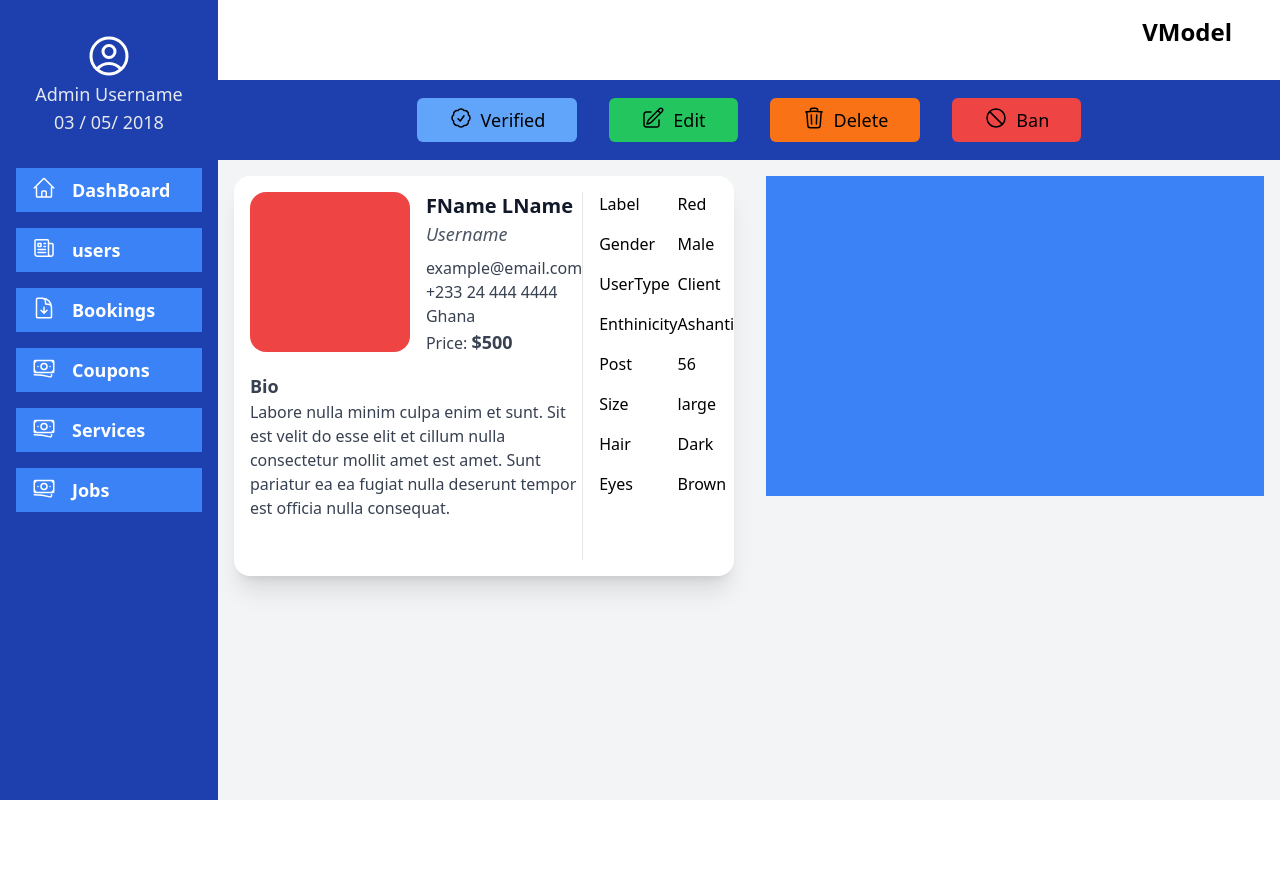
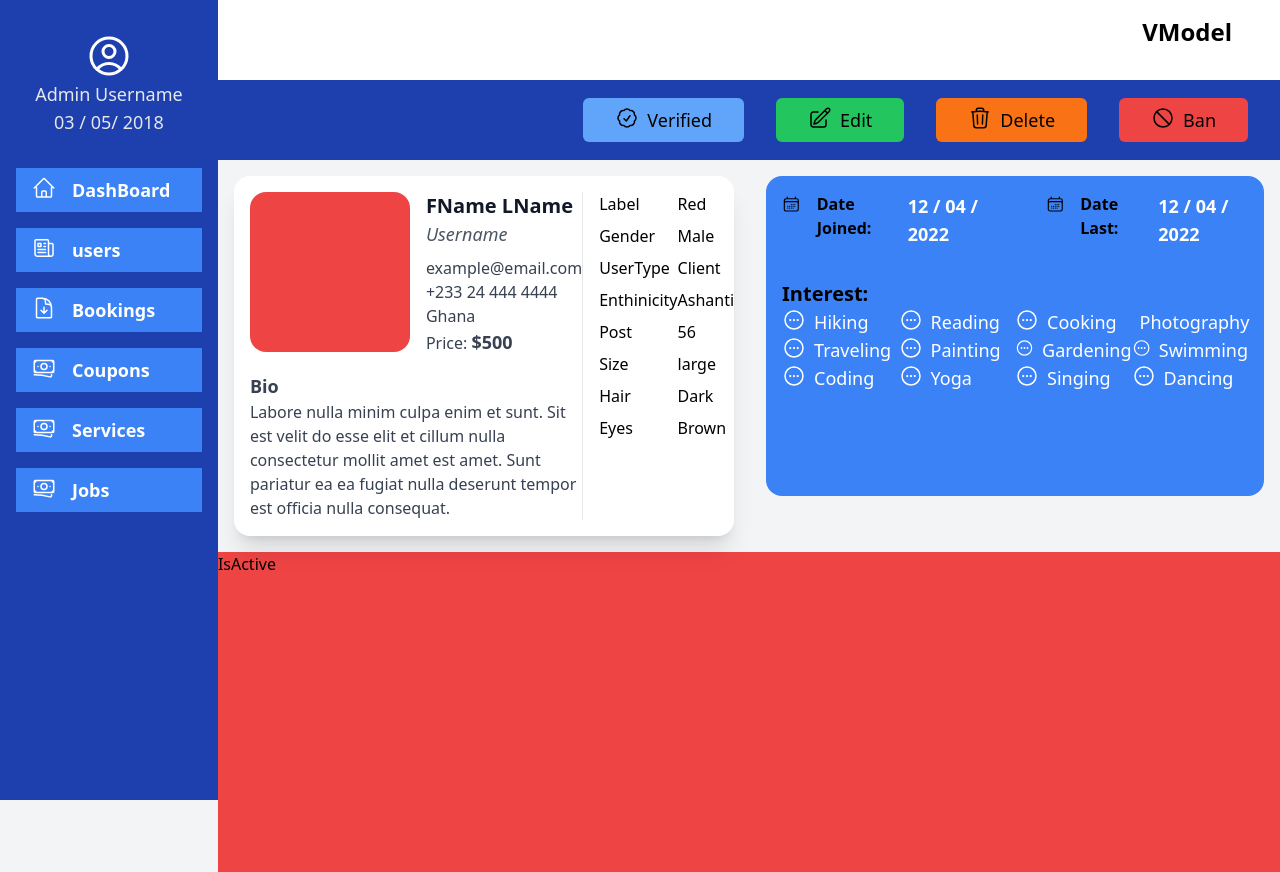
Before and after one commit to shinorspellz/Vmodel_Dashboard, a React (Create React App) app: page /users/userdetail in a window 1280 px wide. Before the commit the page ends 800 px from the top, so only its background shows below. Built offline with nearby package versions, Linux system fonts and the light colour scheme.

Commit message:
done with user details interest section

```diff
--- a/src/pages/UserDetails.jsx
+++ b/src/pages/UserDetails.jsx
@@ -2,10 +2,24 @@ import React from "react";
 import NavBar from "../components/NavBar";
 
 function UserDetails() {
+  const interests = [
+    "Hiking",
+    "Reading",
+    "Cooking",
+    "Photography",
+    "Traveling",
+    "Painting",
+    "Gardening",
+    "Swimming",
+    "Coding",
+    "Yoga",
+    "Singing",
+    "Dancing",
+  ];
   return (
     <div>
       <NavBar />
-      <div className="w-full h-[10vh] bg-blue-800 gap-8  flex justify-center items-center">
+      <div className="w-full pr-8 h-[10vh] bg-blue-800 gap-8  flex justify-end items-center">
         <button className="py-2 px-8 bg-blue-400 rounded-md font-medium text-lg flex gap-2">
           <svg
             xmlns="http://www.w3.org/2000/svg"
@@ -72,7 +86,7 @@ function UserDetails() {
         </button>
       </div>
       <div className="flex mt-4">
-        <div className="bg-white rounded-2xl h-[50vh] flex justify-between w-3/4 shadow-xl  mx-4">
+        <div className="bg-white rounded-2xl h-[45vh] flex justify-between w-3/4 shadow-xl  mx-4">
           <div className=" w-full gap-4 m-4 text-gray-700 border-r-[1px] border-gray-200">
             <div className="flex gap-4 mb-4">
               <div className="w-40 h-40 bg-red-500 rounded-2xl "></div>
@@ -103,29 +117,93 @@ function UserDetails() {
           </div>
           <div className="w-4/6 flex h-[40vh] mt-4">
             <div className="w-full">
-              <h3 className="mb-4 text-base">Label</h3>
-              <h3 className="mb-4 text-base">Gender</h3>
-              <h3 className="mb-4 text-base">UserType</h3>
-              <h3 className="mb-4 text-base">Enthinicity</h3>
-              <h3 className="mb-4 text-base">Post</h3>
-              <h3 className="mb-4 text-base">Size</h3>
-              <h3 className="mb-4 text-base">Hair</h3>
-              <h3 className="mb-4 text-base">Eyes</h3>
+              <h3 className="mb-2 text-base">Label</h3>
+              <h3 className="mb-2 text-base">Gender</h3>
+              <h3 className="mb-2 text-base">UserType</h3>
+              <h3 className="mb-2 text-base">Enthinicity</h3>
+              <h3 className="mb-2 text-base">Post</h3>
+              <h3 className="mb-2 text-base">Size</h3>
+              <h3 className="mb-2 text-base">Hair</h3>
+              <h3 className="mb-2 text-base">Eyes</h3>
             </div>
             <div className="w-full ext-gray-700 font-medium">
               {" "}
-              <h3 className="mb-4 text-base">Red</h3>
-              <h3 className="mb-4 text-base">Male</h3>
-              <h3 className="mb-4 text-base">Client</h3>
-              <h3 className="mb-4 text-base">Ashanti</h3>
-              <h3 className="mb-4 text-base">56</h3>
-              <h3 className="mb-4 text-base">large</h3>
-              <h3 className="mb-4 text-base">Dark</h3>
-              <h3 className="mb-4 text-base">Brown</h3>
+              <h3 className="mb-2 text-base">Red</h3>
+              <h3 className="mb-2 text-base">Male</h3>
+              <h3 className="mb-2 text-base">Client</h3>
+              <h3 className="mb-2 text-base">Ashanti</h3>
+              <h3 className="mb-2 text-base">56</h3>
+              <h3 className="mb-2 text-base">large</h3>
+              <h3 className="mb-2 text-base">Dark</h3>
+              <h3 className="mb-2 text-base">Brown</h3>
             </div>
           </div>
         </div>
-        <div className="w-3/4 h-[40vh] bg-blue-500 mx-4"></div>
+        <div className="w-3/4 h-[40vh] bg-blue-500 mx-4 rounded-2xl">
+          <div className="flex gap-4">
+            <h3 className="m-4 font-semibold flex gap-4">
+              <svg
+                xmlns="http://www.w3.org/2000/svg"
+                fill="none"
+                viewBox="0 0 24 24"
+                strokeWidth={1.5}
+                stroke="currentColor"
+                className="w-6 h-6">
+                <path
+                  strokeLinecap="round"
+                  strokeLinejoin="round"
+                  d="M6.75 3v2.25M17.25 3v2.25M3 18.75V7.5a2.25 2.25 0 012.25-2.25h13.5A2.25 2.25 0 0121 7.5v11.25m-18 0A2.25 2.25 0 005.25 21h13.5A2.25 2.25 0 0021 18.75m-18 0v-7.5A2.25 2.25 0 015.25 9h13.5A2.25 2.25 0 0121 11.25v7.5m-9-6h.008v.008H12v-.008zM12 15h.008v.008H12V15zm0 2.25h.008v.008H12v-.008zM9.75 15h.008v.008H9.75V15zm0 2.25h.008v.008H9.75v-.008zM7.5 15h.008v.008H7.5V15zm0 2.25h.008v.008H7.5v-.008zm6.75-4.5h.008v.008h-.008v-.008zm0 2.25h.008v.008h-.008V15zm0 2.25h.008v.008h-.008v-.008zm2.25-4.5h.008v.008H16.5v-.008zm0 2.25h.008v.008H16.5V15z"
+                />
+              </svg>
+              Date Joined:
+              <span className="text-lg  text-white"> 12 / 04 / 2022</span>
+            </h3>
+            <h3 className="m-4 font-semibold flex gap-4">
+              <svg
+                xmlns="http://www.w3.org/2000/svg"
+                fill="none"
+                viewBox="0 0 24 24"
+                strokeWidth={1.5}
+                stroke="currentColor"
+                className="w-6 h-6">
+                <path
+                  strokeLinecap="round"
+                  strokeLinejoin="round"
+                  d="M6.75 3v2.25M17.25 3v2.25M3 18.75V7.5a2.25 2.25 0 012.25-2.25h13.5A2.25 2.25 0 0121 7.5v11.25m-18 0A2.25 2.25 0 005.25 21h13.5A2.25 2.25 0 0021 18.75m-18 0v-7.5A2.25 2.25 0 015.25 9h13.5A2.25 2.25 0 0121 11.25v7.5m-9-6h.008v.008H12v-.008zM12 15h.008v.008H12V15zm0 2.25h.008v.008H12v-.008zM9.75 15h.008v.008H9.75V15zm0 2.25h.008v.008H9.75v-.008zM7.5 15h.008v.008H7.5V15zm0 2.25h.008v.008H7.5v-.008zm6.75-4.5h.008v.008h-.008v-.008zm0 2.25h.008v.008h-.008V15zm0 2.25h.008v.008h-.008v-.008zm2.25-4.5h.008v.008H16.5v-.008zm0 2.25h.008v.008H16.5V15z"
+                />
+              </svg>
+              Date Last:
+              <span className="text-lg  text-white"> 12 / 04 / 2022</span>
+            </h3>
+          </div>
+          <div className="m-4">
+            <h3 className="font-semibold text-xl">Interest:</h3>
+            <div className="grid grid-cols-4 font-medium text-lg">
+              {interests.map((interest) => (
+                <div className="flex gap-2 text-white">
+                  <svg
+                    xmlns="http://www.w3.org/2000/svg"
+                    fill="none"
+                    viewBox="0 0 24 24"
+                    strokeWidth={1.5}
+                    stroke="currentColor"
+                    className="w-6 h-6">
+                    <path
+                      strokeLinecap="round"
+                      strokeLinejoin="round"
+                      d="M8.625 12a.375.375 0 11-.75 0 .375.375 0 01.75 0zm0 0H8.25m4.125 0a.375.375 0 11-.75 0 .375.375 0 01.75 0zm0 0H12m4.125 0a.375.375 0 11-.75 0 .375.375 0 01.75 0zm0 0h-.375M21 12a9 9 0 11-18 0 9 9 0 0118 0z"
+                    />
+                  </svg>
+
+                  <div className=" gap-2 text-white">{interest}</div>
+                </div>
+              ))}
+            </div>
+          </div>
+        </div>
+      </div>
+      <div className="w-full bg-red-500 h-[40vh] mt-4">
+        <div>IsActive</div>
       </div>
     </div>
   );
```
